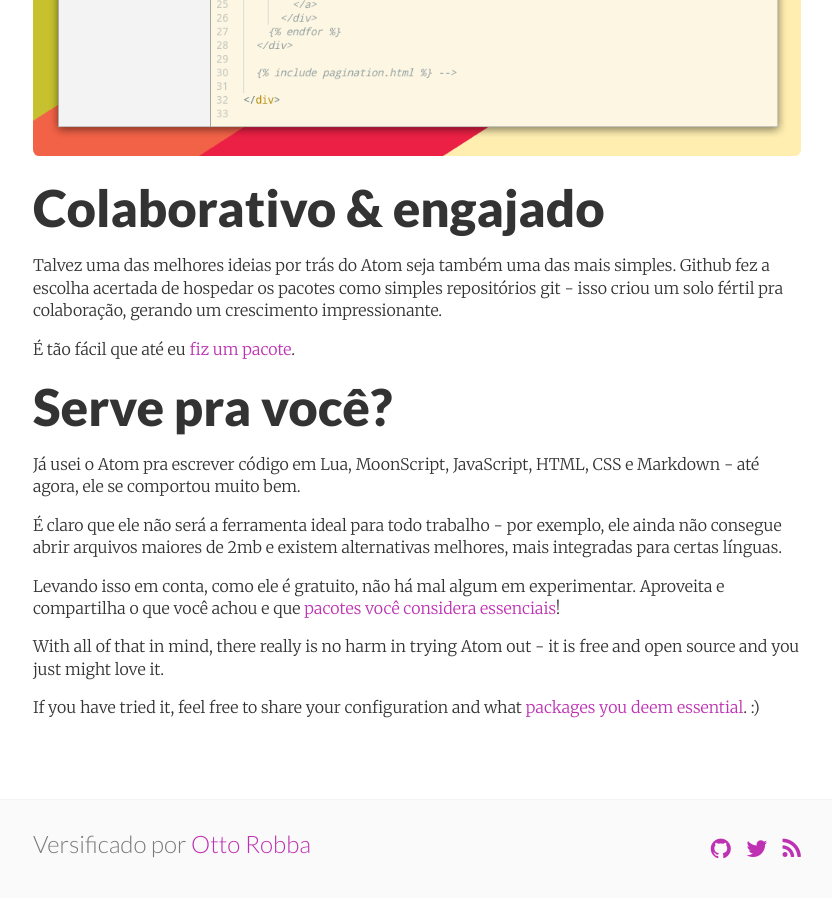
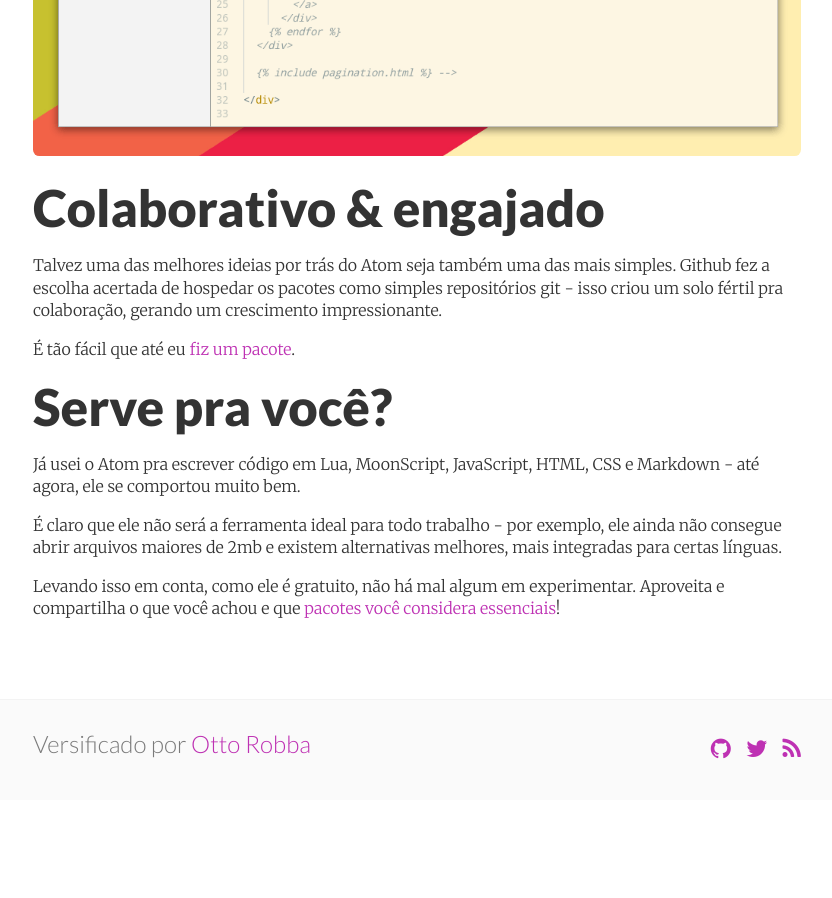
Before and after one commit to ThaisRobba/invrse-pt, a Jekyll site: the page built from _posts/2014-09-24-atom-review.md, in a window 1280 px wide and 900 px high, scrolled down 3203 px. Shown: the whole window, without its empty margins (223-1055 px from the left). Built offline with Jekyll 4.4.1, drawn with Linux system fonts in a browser that asks for light colours; nearby versions of some CDN libraries; comment, search, counter and statistics services are not loaded; after the commit the page ends 4003 px from its top, so only the background shows below that.

Commit message:
tradução

```diff
--- a/_posts/2014-09-24-atom-review.md
+++ b/_posts/2014-09-24-atom-review.md
@@ -67,7 +67,3 @@
 
 Levando isso em conta, como ele é gratuito, não há mal algum em experimentar.
 Aproveita e compartilha o que você achou e que [pacotes você considera essenciais]({{site.baseurl}}/atom-recommended-packages)!
-
-With all of that in mind, there really is no harm in trying Atom out - it is free and open source and you just might love it.
-
-If you have tried it, feel free to share your configuration and what [packages you deem essential]({{site.baseurl}}/atom-pacotes-recomendados). :)
```
